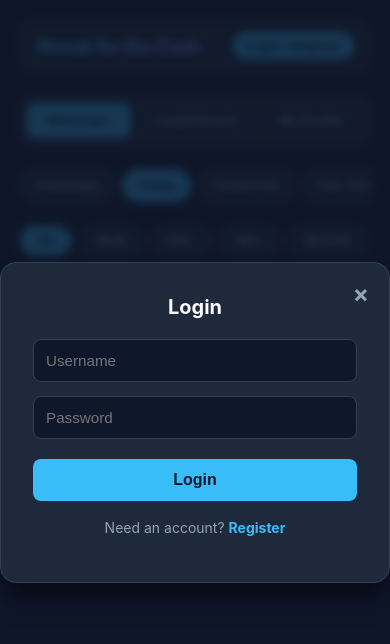
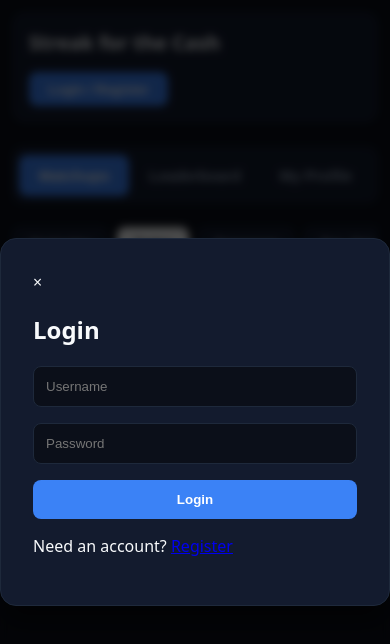
Before and after one commit to Burdo52/streak-for-the-cash-replica, a website: page public/index.html in a window 390 px wide. Both pictures are taken after a click on the button "Login / Register". Drawn offline with Linux system fonts and the light colour scheme; no server answers.

Commit message:
update styler

```diff
--- a/public/css/styles.css
+++ b/public/css/styles.css
@@ -1,473 +1,226 @@
-
 :root {
-    --bg-color: #0f172a;
-    --card-bg: #1e293b;
-    --accent-color: #38bdf8;
-    --accent-hover: #0284c7;
-    --text-primary: #f8fafc;
-    --text-secondary: #94a3b8;
-    --border-color: #334155;
+  --bg-main: #0b0f19;       /* Deep rich dark background */
+  --bg-card: #131b2e;       /* Card background */
+  --bg-card-hover: #1e293b; /* Slightly lighter on hover */
+  --border-color: #1e293b;  /* Subtle borders */
+  --text-main: #f8fafc;     /* Crisp white text */
+  --text-muted: #94a3b8;    /* Muted gray text */
+  --accent-gold: #f59e0b;   /* Sports gold accent */
+  --accent-blue: #3b82f6;   /* Sleek electric blue for active states */
 }
 
+/* Base Styles */
 body {
-    font-family: -apple-system, BlinkMacSystemFont, "Segoe UI", Roboto, Helvetica, Arial, sans-serif;
-    background-color: var(--bg-color);
-    color: var(--text-primary);
+  background-color: var(--bg-main);
+  color: var(--text-main);
+  font-family: system-ui, -apple-system, BlinkMacSystemFont, "Segoe UI", Roboto, sans-serif;
   margin: 0;
-    padding: 20px;
-    display: block;
+  padding: 0;
+  -webkit-font-smoothing: antialiased;
 }
 
 .app-container {
-    max-width: 800px;
+  max-width: 850px;
   margin: 0 auto;
-    width: 100%;
-    display: flex;
-    flex-direction: column;
+  padding: 1.5rem;
 }
 
-  /* App Header & Auth Navigation Bar */
+/* Header */
 .app-header {
+  background-color: var(--bg-card);
+  border: 1px solid var(--border-color);
+  border-radius: 12px;
+  padding: 1.2rem 1.5rem;
   display: flex;
   justify-content: space-between;
   align-items: center;
-    padding: 16px 24px;
-    background-color: #1e293b;
-    border-bottom: 1px solid var(--border-color);
-    border-radius: 12px;
-    margin-bottom: 24px;
+  margin-bottom: 1.5rem;
+  box-shadow: 0 4px 6px -1px rgba(0, 0, 0, 0.2);
 }
 
 .app-header h1 {
+  font-size: 1.5rem;
   margin: 0;
-    font-size: 1.5rem;
-    font-weight: 800;
-    background: linear-gradient(90deg, #38bdf8, #818cf8);
-    -webkit-background-clip: text;
-    -webkit-text-fill-color: transparent;
-    letter-spacing: -0.5px;
+  display: flex;
+  align-items: center;
+  color: var(--text-main);
 }
 
-  #auth-nav {
-    display: flex;
-    align-items: center;
-    gap: 12px;
-  }
-
-  /* Auth Buttons */
-  .auth-btn {
-    background-color: #38bdf8;
-    color: #0f172a;
-    border: none;
-    border-radius: 20px;
-    padding: 8px 18px;
-    font-size: 0.875rem;
-    font-weight: 700;
-    cursor: pointer;
-    transition: all 0.2s ease;
-    box-shadow: 0 2px 8px rgba(56, 189, 248, 0.25);
-  }
-
-  .auth-btn:hover {
-    background-color: #7dd3fc;
-    transform: translateY(-1px);
-  }
-
-  .auth-btn.logout {
-    background-color: #334155;
-    color: #94a3b8;
-    box-shadow: none;
-  }
-
-  .auth-btn.logout:hover {
-    background-color: #f87171;
-    color: #ffffff;
-  }
-
-  /* User Info Display */
-  #user-info {
-    display: flex;
-    align-items: center;
-    gap: 12px;
-    background-color: #0f172a;
-    padding: 4px 6px 4px 14px;
-    border-radius: 24px;
-    border: 1px solid #334155;
-  }
-
-  #username-display {
-    color: #38bdf8;
-    font-weight: 700;
-    font-size: 0.9rem;
-  }
-
-  /* Navigation Bar */
+/* Navigation Tabs */
 .app-nav {
   display: flex;
-    justify-content: center;
-    gap: 8px;
-    margin-bottom: 24px;
-    background: #1e293b;
-    padding: 6px;
-    border-radius: 12px;
+  gap: 0.5rem;
+  margin-bottom: 1.5rem;
+  background-color: var(--bg-card);
+  padding: 0.4rem;
+  border-radius: 10px;
   border: 1px solid var(--border-color);
 }
 
 .nav-btn {
   flex: 1;
-    padding: 10px 16px;
+  background: transparent;
   border: none;
-    background: transparent;
-    color: var(--text-secondary);
+  color: var(--text-muted);
+  padding: 0.75rem;
+  font-weight: 600;
+  font-size: 0.95rem;
+  border-radius: 8px;
   cursor: pointer;
-    border-radius: 8px;
-    font-weight: 600;
   transition: all 0.2s ease;
 }
 
-  .nav-btn.active {
-    background: var(--accent-color);
-    color: #0f172a;
+.nav-btn:hover {
+  color: var(--text-main);
+  background-color: var(--bg-card-hover);
 }
 
-  .nav-btn:hover:not(.active) {
-    color: var(--text-primary);
+.nav-btn.active {
+  background-color: var(--accent-blue);
+  color: white;
 }
 
-  .tab-content {
-    width: 100%;
-    clear: both;
+/* Date Bar & Filters */
+.date-bar, .filter-bar {
+  display: flex;
+  gap: 0.5rem;
+  overflow-x: auto;
+  margin-bottom: 1rem;
+  padding-bottom: 0.5rem;
 }
 
-  /* Date Bar */
-  .date-bar {
-    display: flex;
-    gap: 8px;
-    margin-bottom: 20px;
-    overflow-x: auto;
-    padding-bottom: 4px;
+.date-btn, .filter-btn {
+  background-color: var(--bg-card);
+  border: 1px solid var(--border-color);
+  color: var(--text-muted);
+  padding: 0.5rem 1rem;
+  border-radius: 8px;
+  font-weight: 600;
+  cursor: pointer;
+  white-space: nowrap;
+  transition: all 0.2s;
 }
 
-  .date-btn {
-    padding: 8px 14px;
-    border: 1px solid #475569;
-    background-color: #1e293b;
-    color: #94a3b8;
-    border-radius: 20px;
-    font-size: 0.85rem;
-    font-weight: 700;
-    cursor: pointer;
-    white-space: nowrap;
-    transition: all 0.2s ease;
+.date-btn:hover, .filter-btn:hover {
+  border-color: var(--text-muted);
+  color: var(--text-main);
 }
 
-  .date-btn:hover {
-    border-color: #38bdf8;
-    color: #ffffff;
+.date-btn.active, .filter-btn.active {
+  background-color: var(--text-main);
+  color: var(--bg-main);
+  border-color: var(--text-main);
 }
 
-  .date-btn.active {
-    background-color: #38bdf8;
-    color: #0f172a;
-    border-color: #38bdf8;
-  }
-
-  /* Filter Bar Styling */
-  .filter-bar {
-    display: flex;
-    gap: 8px;
-    margin-bottom: 20px;
-    overflow-x: auto;
-    padding-bottom: 6px;
-    -webkit-overflow-scrolling: touch;
-  }
-
-  .filter-btn {
-    background-color: #1e293b;
-    color: #94a3b8;
-    border: 1px solid #334155;
-    border-radius: 20px;
-    padding: 6px 16px;
-    font-size: 0.85rem;
-    font-weight: 700;
-    cursor: pointer;
-    white-space: nowrap;
-    transition: all 0.2s ease;
-  }
-
-  .filter-btn:hover {
-    background-color: #334155;
-    color: #f8fafc;
-  }
-
-  .filter-btn.active {
-    background-color: #38bdf8;
-    color: #0f172a;
-    border-color: #38bdf8;
-    box-shadow: 0 0 10px rgba(56, 189, 248, 0.3);
-  }
-
-  /* Matchup Cards Grid */
-  #matchups-container {
-    display: flex;
-    flex-direction: column;
-    gap: 16px;
-  }
-
+/* Matchup Cards */
 .matchup-card {
-    background-color: #334155;
-    border: 1px solid #475569;
+  background-color: var(--bg-card);
+  border: 1px solid var(--border-color);
   border-radius: 12px;
-    padding: 20px;
-    box-shadow: 0 10px 15px -3px rgba(0, 0, 0, 0.4), 0 4px 6px -2px rgba(0, 0, 0, 0.2);
-    transition: transform 0.2s ease, border-color 0.2s ease;
+  padding: 1.25rem;
+  margin-bottom: 1rem;
+  box-shadow: 0 2px 4px rgba(0,0,0,0.1);
+  transition: transform 0.2s;
 }
 
 .matchup-card:hover {
-    border-color: #38bdf8;
-    transform: translateY(-2px);
+  border-color: #334155;
 }
 
 .matchup-card.locked {
-    opacity: 0.65;
-    background-color: #1e293b;
+  opacity: 0.75;
+}
+
+.sport-badge {
+  font-size: 0.75rem;
+  text-transform: uppercase;
+  letter-spacing: 0.05em;
+  background-color: rgba(59, 130, 246, 0.15);
+  color: #60a5fa;
+  padding: 0.2rem 0.6rem;
+  border-radius: 6px;
+  font-weight: 700;
 }
 
 .matchup-card h3 {
-    margin: 0 0 16px 0;
-    font-size: 1.2rem;
-    line-height: 1.4;
-    color: #ffffff;
+  margin: 0.75rem 0 1rem 0;
+  font-size: 1.1rem;
+  color: var(--text-main);
 }
 
-  /* Sport Badge Styling */
-  .sport-badge {
-    display: inline-block;
-    padding: 4px 12px;
-    border-radius: 20px;
-    font-size: 0.75rem;
-    font-weight: 800;
-    text-transform: uppercase;
-    letter-spacing: 0.6px;
-    margin-bottom: 12px;
-    color: #ffffff;
-    background-color: #64748b;
-  }
-
-  .sport-badge.mlb { background-color: #0284c7; }
-  .sport-badge.epl { background-color: #38003c; border: 1px solid #00ff87; color: #00ff87; }
-  .sport-badge.nfl { background-color: #b91c1c; }
-  .sport-badge.ncaaf { background-color: #d97706; }
-
-  /* Selection Buttons */
+/* Options / Pick Buttons */
 .options {
-    display: flex;
-    gap: 12px;
-    margin-bottom: 12px;
+  display: grid;
+  grid-template-columns: 1fr 1fr;
+  gap: 0.75rem;
+  margin-bottom: 0.75rem;
 }
 
 .pick-btn {
-    flex: 1;
-    padding: 12px 16px;
-    border: 1px solid #64748b;
   background-color: #1e293b;
-    color: #f8fafc;
+  border: 1px solid #334155;
+  color: var(--text-main);
+  padding: 0.75rem;
   border-radius: 8px;
-    font-weight: 700;
-    font-size: 0.95rem;
+  font-weight: 600;
   cursor: pointer;
-    transition: all 0.2s ease;
-    display: flex;
-    align-items: center;
-    justify-content: center;
-    gap: 6px;
+  transition: all 0.2s;
+  text-align: center;
 }
 
 .pick-btn:hover:not(:disabled) {
-    border-color: #38bdf8;
-    background-color: #38bdf8;
-    color: #0f172a;
+  background-color: #334155;
+  border-color: #475569;
+}
+
+.pick-btn.selected {
+  background-color: rgba(34, 197, 94, 0.2);
+  border-color: #22c55e;
+  color: #4ade80;
 }
 
 .pick-btn:disabled {
+  opacity: 0.5;
   cursor: not-allowed;
-    border-color: #334155;
-    color: #64748b;
-  }
-
-  .pick-btn.selected {
-    background-color: #38bdf8;
-    color: #0f172a;
-    border-color: #38bdf8;
-    font-weight: 800;
-    box-shadow: 0 0 12px rgba(56, 189, 248, 0.4);
-  }
-
-  .pick-btn.selected:disabled {
-    background-color: #0284c7;
-    color: #ffffff;
-    border-color: #38bdf8;
-    opacity: 1;
 }
 
 .status-label {
-    margin-top: 12px;
-    font-size: 0.9rem;
-    font-weight: 600;
-    color: #cbd5e1;
+  font-size: 0.85rem;
+  color: var(--text-muted);
+  margin: 0;
+  text-align: right;
 }
 
-  /* Auth Modal Styling */
-  .modal {
-    position: fixed;
-    top: 0;
-    left: 0;
-    width: 100vw;
-    height: 100vh;
-    background-color: rgba(15, 23, 42, 0.8);
-    backdrop-filter: blur(4px);
-    display: flex;
-    align-items: center;
-    justify-content: center;
-    z-index: 1000;
-  }
-
-  .modal-content {
-    background-color: #1e293b;
-    border: 1px solid #334155;
-    border-radius: 16px;
-    padding: 32px;
-    width: 100%;
-    max-width: 380px;
-    position: relative;
-    box-shadow: 0 20px 25px -5px rgba(0, 0, 0, 0.5);
-  }
-
-  .modal-content h2 {
-    margin: 0 0 20px 0;
-    color: #f8fafc;
-    font-size: 1.25rem;
-    text-align: center;
-  }
-
-  .close-btn {
-    position: absolute;
-    top: 16px;
-    right: 20px;
-    color: #94a3b8;
-    font-size: 1.5rem;
-    font-weight: bold;
-    cursor: pointer;
-  }
-
-  .close-btn:hover {
-    color: #f8fafc;
-  }
-
-  #auth-form {
-    display: flex;
-    flex-direction: column;
-    gap: 14px;
-  }
-
-  #auth-form input {
-    background-color: #0f172a;
-    border: 1px solid #334155;
-    border-radius: 8px;
-    padding: 12px;
-    color: #f8fafc;
-    font-size: 0.95rem;
-    outline: none;
-  }
-
-  #auth-form input:focus {
-    border-color: #38bdf8;
-  }
-
-  #auth-submit-btn {
-    background-color: #38bdf8;
-    color: #0f172a;
-    border: none;
-    border-radius: 8px;
-    padding: 12px;
-    font-size: 1rem;
-    font-weight: 700;
-    cursor: pointer;
-    margin-top: 6px;
-  }
-
-  #auth-submit-btn:hover {
-    background-color: #7dd3fc;
-  }
-
-  .toggle-auth {
-    text-align: center;
-    margin-top: 18px;
-    font-size: 0.875rem;
-    color: #94a3b8;
-  }
-
-  .toggle-auth a {
-    color: #38bdf8;
-    text-decoration: none;
-    font-weight: 700;
-  }
-
-  .toggle-auth a:hover {
-    text-decoration: underline;
-  }
-
-  /* Tables for Leaderboard & Profile */
+/* Tables (Leaderboard & Profile) */
 table {
   width: 100%;
   border-collapse: collapse;
-    background: var(--card-bg);
+  background-color: var(--bg-card);
   border-radius: 12px;
   overflow: hidden;
   border: 1px solid var(--border-color);
+  margin-top: 1rem;
 }
 
 th, td {
-    padding: 14px 16px;
+  padding: 0.85rem 1rem;
   text-align: left;
   border-bottom: 1px solid var(--border-color);
 }
 
 th {
-    background-color: #0f172a;
-    color: var(--text-secondary);
+  background-color: rgba(255, 255, 255, 0.03);
+  color: var(--text-muted);
   font-size: 0.85rem;
   text-transform: uppercase;
+  letter-spacing: 0.05em;
 }
 
 tr:last-child td {
   border-bottom: none;
 }
 
-  /* Status Badges */
-  .badge {
-    padding: 4px 8px;
-    border-radius: 6px;
-    font-weight: 600;
-    font-size: 0.8rem;
-  }
-  .badge.win { background-color: rgba(34, 197, 94, 0.2); color: #4ade80; }
-  .badge.loss { background-color: rgba(239, 68, 68, 0.2); color: #f87171; }
-  .badge.pending { background-color: rgba(234, 179, 8, 0.2); color: #facc15; }
-
-  /* Add to public/css/styles.css under Sport Badge Styling */
-
-.sport-badge.nba {
-  background-color: #f97316; /* NBA Basketball Orange */
-  color: #ffffff;
-}
-
-.sport-badge.nhl {
-  background-color: #0284c7; /* NHL Ice Blue */
-  border: 1px solid #38bdf8;
-  color: #ffffff;
-}
-
+/* Streak Badge */
 .streak-badge {
   display: inline-flex;
   align-items: center;
@@ -475,13 +228,12 @@
   padding: 0.35rem 0.8rem;
   border-radius: 9999px;
   font-weight: 700;
-  font-size: 1.1rem; /* Increased size */
+  font-size: 1.1rem;
   margin-left: 0.75rem;
   vertical-align: middle;
   letter-spacing: 0.5px;
 }
 
-/* Ensure these explicit color rules take precedence */
 .streak-badge.winning {
   background-color: rgba(34, 197, 94, 0.2) !important;
   color: #22c55e !important;
@@ -495,20 +247,110 @@
 }
 
 .streak-badge.neutral {
-  background-color: rgba(148, 163, 184, 0.2);
-  color: #94a3b8;
-  border: 1px solid rgba(148, 163, 184, 0.4);
+  background-color: rgba(148, 163, 184, 0.15);
+  color: var(--text-muted);
+  border: 1px solid rgba(148, 163, 184, 0.3);
 }
-  /* Mobile Media Queries */
-  @media (max-width: 480px) {
+
+/* Modals */
+.modal {
+  position: fixed;
+  inset: 0;
+  background-color: rgba(0, 0, 0, 0.7);
+  backdrop-filter: blur(4px);
+  display: flex;
+  align-items: center;
+  justify-content: center;
+  z-index: 100;
+}
+
+.modal-content {
+  background-color: var(--bg-card);
+  border: 1px solid var(--border-color);
+  padding: 2rem;
+  border-radius: 16px;
+  width: 100%;
+  max-width: 400px;
+  box-shadow: 0 20px 25px -5px rgba(0, 0, 0, 0.5);
+}
+
+.modal-content input {
+  width: 100%;
+  padding: 0.75rem;
+  margin-bottom: 1rem;
+  background-color: var(--bg-main);
+  border: 1px solid var(--border-color);
+  border-radius: 8px;
+  color: var(--text-main);
+  box-sizing: border-box;
+}
+
+.modal-content button[type="submit"] {
+  width: 100%;
+  padding: 0.75rem;
+  background-color: var(--accent-blue);
+  color: white;
+  border: none;
+  border-radius: 8px;
+  font-weight: 600;
+  cursor: pointer;
+}
+
+.modal-content button[type="submit"]:hover {
+  opacity: 0.9;
+}
+
+.auth-btn {
+  background-color: var(--accent-blue);
+  color: white;
+  border: none;
+  padding: 0.6rem 1.2rem;
+  border-radius: 8px;
+  font-weight: 600;
+  cursor: pointer;
+}
+
+.auth-btn.logout {
+  background-color: rgba(239, 68, 68, 0.15);
+  color: #ef4444;
+  border: 1px solid rgba(239, 68, 68, 0.3);
+}
+
+/* Responsive Mobile Adjustments */
+@media (max-width: 640px) {
+  .app-container {
+    padding: 0.75rem;
+  }
+
   .app-header {
-      padding: 12px 16px;
+    flex-direction: column;
+    align-items: flex-start;
+    gap: 1rem;
+    padding: 1rem;
   }
+
   .app-header h1 {
-      font-size: 1.15rem;
+    font-size: 1.25rem;
+    flex-wrap: wrap;
   }
-    .auth-btn {
-      padding: 6px 12px;
-      font-size: 0.8rem;
+
+  #auth-nav {
+    width: 100%;
+    display: flex;
+    justify-content: space-between;
+    align-items: center;
+  }
+
+  .options {
+    grid-template-columns: 1fr; /* Stack pick buttons vertically on small screens */
+    gap: 0.5rem;
+  }
+
+  table {
+    font-size: 0.85rem;
+  }
+
+  th, td {
+    padding: 0.6rem 0.75rem;
   }
 }
```
Lines whose indentation alone changed are shown as unchanged.
